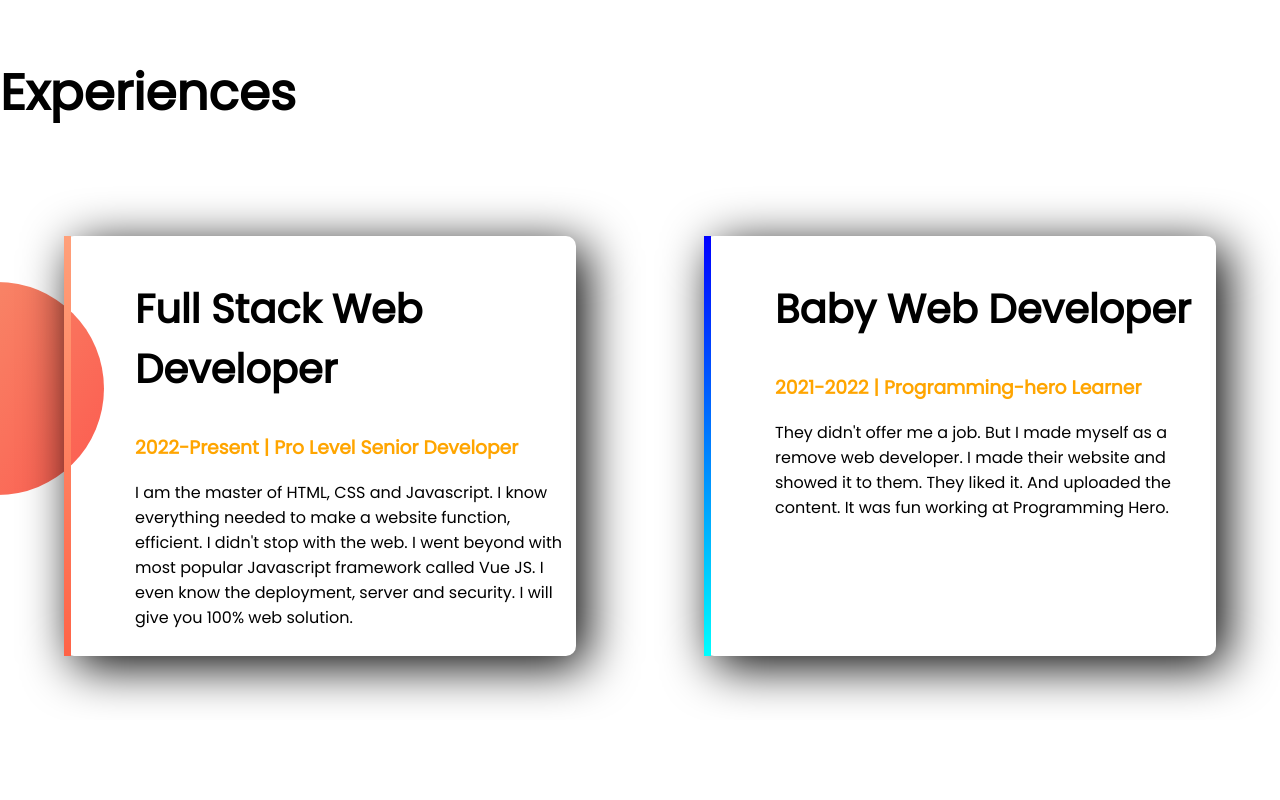
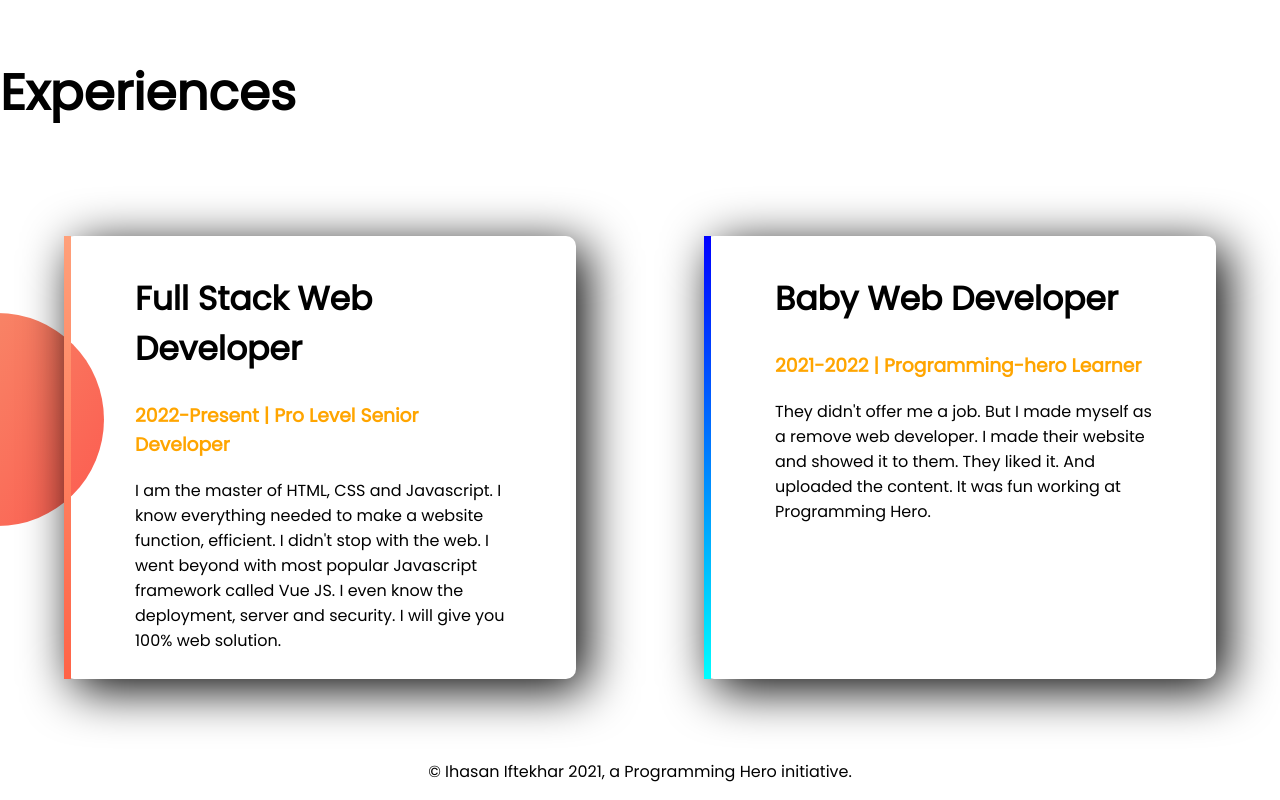
Before and after one commit to ihasaniftekhar/portfolio, a plain HTML site: page index.html in a window 1280 px wide. Shown: the part 1433-2233 px from the top of the page. Before the commit the page ends 2153 px from the top, so only its background shows below. Drawn offline with Linux system fonts and the light colour scheme.

Commit message:
Footer Added

```diff
--- a/index.html
+++ b/index.html
@@ -76,5 +76,9 @@
 
     </section>
 
+    <footer>
+        <p>© Ihasan Iftekhar 2021, a Programming Hero initiative.</p>
+    </footer>
+
 </body>
 </html>
--- a/style.css
+++ b/style.css
@@ -52,16 +52,17 @@ h1{
 
 .exp-box{
     box-shadow: 10px 10px 50px black;
-    width: 45%;
+    width: 50%;
     height: auto;
     margin: 5%;
     padding-left: 5%;
+    padding-right: 5%;
     border-radius: 10px;
 
 }
 
 h2{
-    font-size: 40px;
+    font-size: 33px;
 }
 
 .exp-area{
@@ -81,3 +82,7 @@ h2{
     border-image: linear-gradient(lightsalmon,tomato);
     border-image-slice: 1;
 }
+
+footer p{
+    text-align: center;
+}
```
